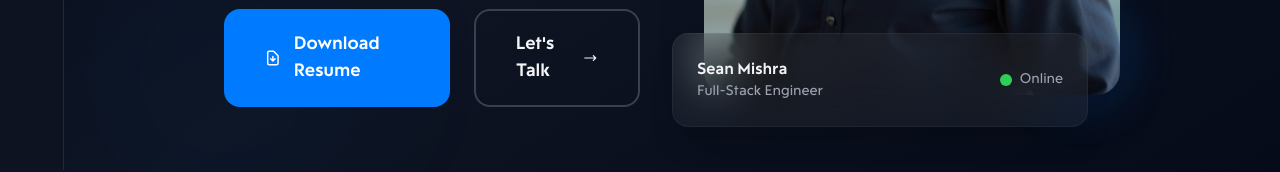
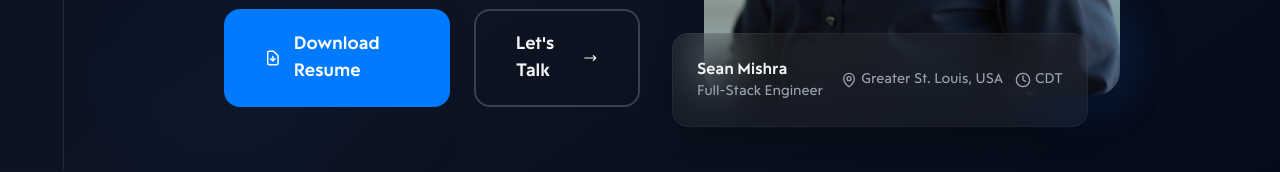
Before and after one commit to seanmishra/personal-website, a Next.js app: page / in a window 1280 px wide. Shown: the part 630-802 px from the top of the page. Built offline with nearby package versions, Linux system fonts and the light colour scheme.

Commit message:
improved name card on headshot

```diff
--- a/src/app/page.tsx
+++ b/src/app/page.tsx
@@ -1,6 +1,27 @@
 import React from 'react';
 import Image from 'next/image';
 import Link from 'next/link';
+import { MapPin, Clock } from 'lucide-react';
+
+// Helper function to determine if we're in daylight saving time
+function isDaylightSavingTime() {
+  const now = new Date();
+  const year = now.getFullYear();
+
+  // DST starts second Sunday in March
+  const dstStart = new Date(year, 2, 1); // March 1st
+  dstStart.setDate(dstStart.getDate() + (7 - dstStart.getDay()) + 7); // Second Sunday
+
+  // DST ends first Sunday in November
+  const dstEnd = new Date(year, 10, 1); // November 1st
+  dstEnd.setDate(dstEnd.getDate() + (7 - dstEnd.getDay())); // First Sunday
+
+  return now >= dstStart && now < dstEnd;
+}
+
+function getCurrentTimeZone() {
+  return isDaylightSavingTime() ? 'CDT' : 'CST';
+}
 
 export default function Home() {
   return (
@@ -89,9 +110,15 @@ export default function Home() {
                       <p className="text-primary font-semibold">Sean Mishra</p>
                       <p className="text-neutral-700 dark:text-neutral-400 text-sm">Full-Stack Engineer</p>
                     </div>
-                    <div className="flex gap-2 items-center">
-                      <div className="w-3 h-3 bg-success-500 rounded-full animate-pulse" />
-                      <span className="text-neutral-900 dark:text-neutral-400 text-sm">Online</span>
+                    <div className="flex gap-3 items-center text-sm text-neutral-800 dark:text-neutral-400">
+                      <div className="flex items-center gap-1">
+                        <MapPin className="w-4 h-4" />
+                        <span>Greater St. Louis, USA</span>
+                      </div>
+                      <div className="flex items-center gap-1">
+                        <Clock className="w-4 h-4" />
+                        <span>{getCurrentTimeZone()}</span>
+                      </div>
                     </div>
                   </div>
                 </div>
```
